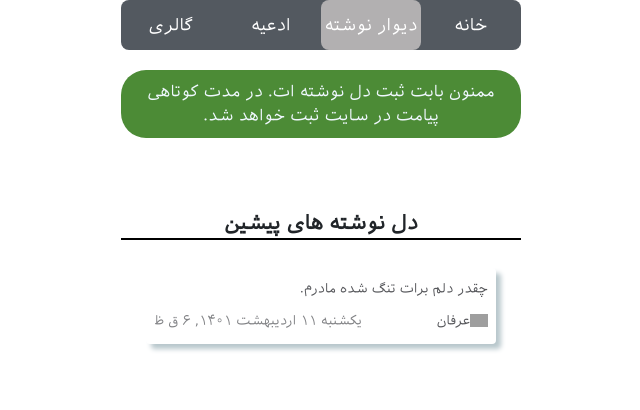
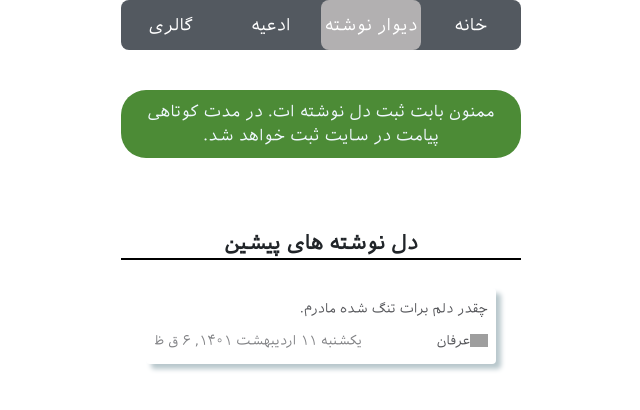
Before and after one commit to erfanz/zamanian.org, a Jekyll site: the page built from thanks-for-comment.html, in a window 1280 px wide. Shown: the top 410 px of the page, without its empty margins (319-959 px from the left). Built offline with Jekyll 4.4.1, drawn with Linux system fonts in a browser that asks for light colours; grey boxes are pictures that could not be loaded.

Commit message:
increased space between menu and content

```diff
--- a/assets/css/style.css
+++ b/assets/css/style.css
@@ -15,7 +15,7 @@
 }
 
 #content {
-	margin-top: 20px; /* some space between menu and content */
+	margin-top: 40px; /* some space between menu and content */
 	margin-bottom: 30px; /*footbar */
 }
 
```
